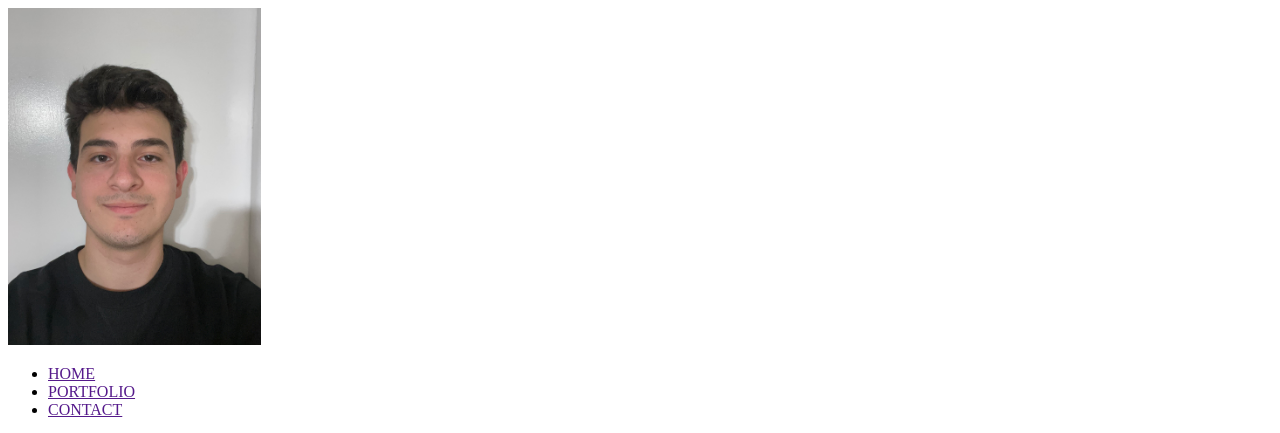
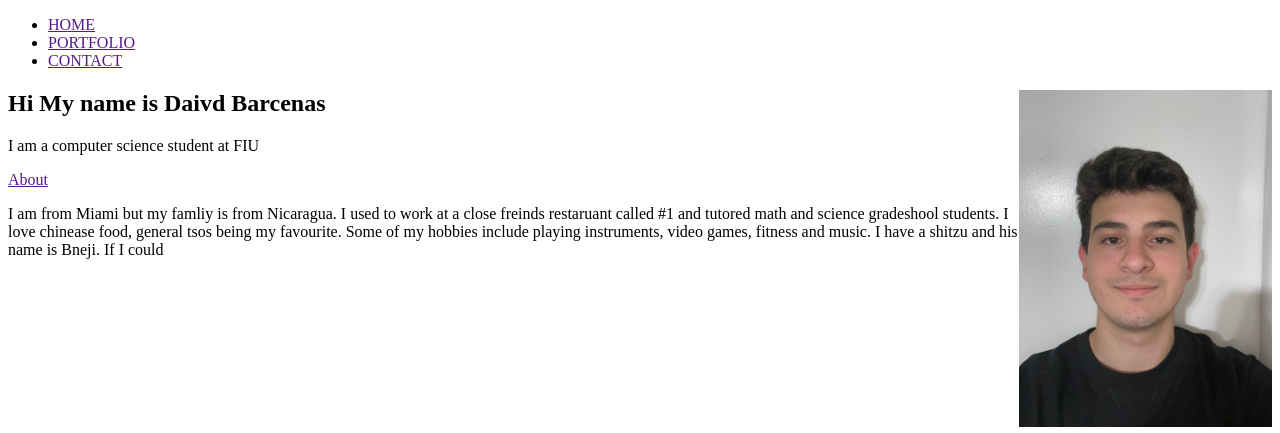
Before and after one commit to Nan3rOkae/Lab-1_CODEPATH, a plain HTML site: page index.html in a window 1280 px wide. Shown: the top 433 px of the page. Drawn offline with Linux system fonts and the light colour scheme.

Commit message:
NEW COMMIT

```diff
--- a/index.html
+++ b/index.html
@@ -13,23 +13,36 @@
     <script src="script.js" defer></script>
 
     <section class="header">
-     <nav>
-         <a href="home.html">
-            <img src="Davids image.jpg">
-        </a>
-         <div class="nav-links">
+         <div class="container">
+            <nav>
              <ul>
                  <li><a href="">HOME</a></li>
                  <li><a href="">PORTFOLIO</a></li>
                  <li><a href="">CONTACT</a></li>
              </ul>
+            </nav>
          </div>
-     </nav>
-     <div class="text-box">
-         <h1>Hi My name is Daivd Barcenas</h1>
-         <p> I am a computer science student at FIU</p>
-         <a href="" class="button">About</a>
-     </div>
     </section>
+
+         <section class = "Biography">
+         <div class = "container">
+            <img src="Davids image.jpg" alt="IMAGE">
+            <h1>Hi My name is Daivd Barcenas</h1>
+            <p> I am a computer science student at FIU</p>
+            <a href="" class="button">About</a>
+            <p>I am from Miami but my famliy is from Nicaragua. I used to work at a close freinds restaruant called #1 and tutored math
+                and science gradeshool students. I love chinease food, general tsos being my favourite. Some of my hobbies include playing
+            instruments, video games, fitness and music. I have a shitzu and his name is Bneji. If I could </p>
+         </div>
+         </section>
+
+         <section class = "Portfolio">
+            <div class = "container">
+
+            </div>
+         </section>
+
+
+
 </body>
 </html>
--- a/style.css
+++ b/style.css
@@ -1,4 +1,5 @@
 img {
     max-width: 20%;
     height: auto;
+    float: right;
   }
```
